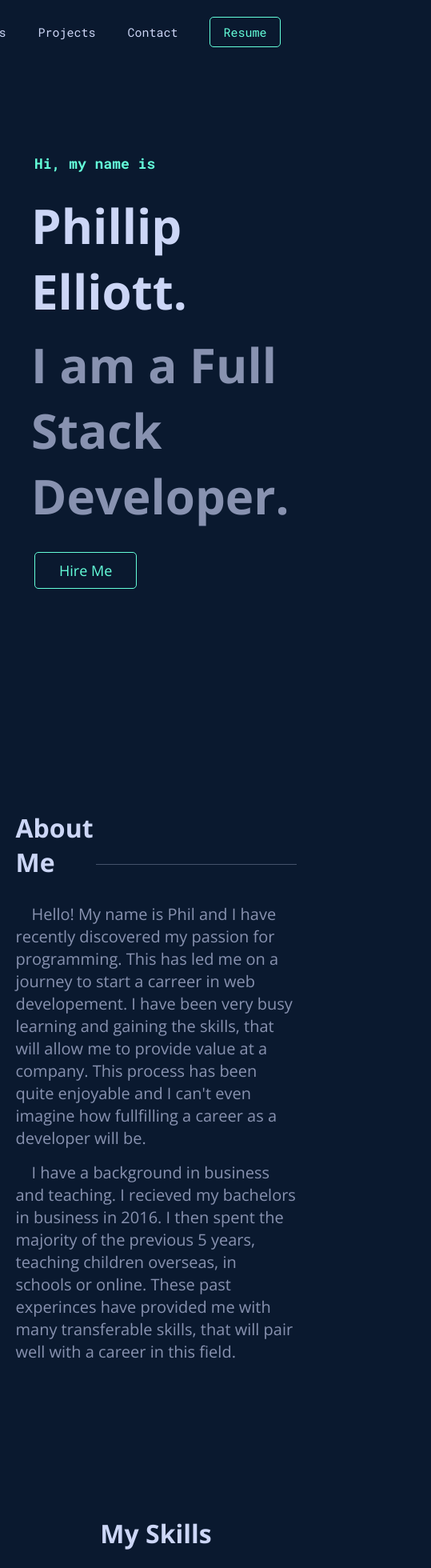
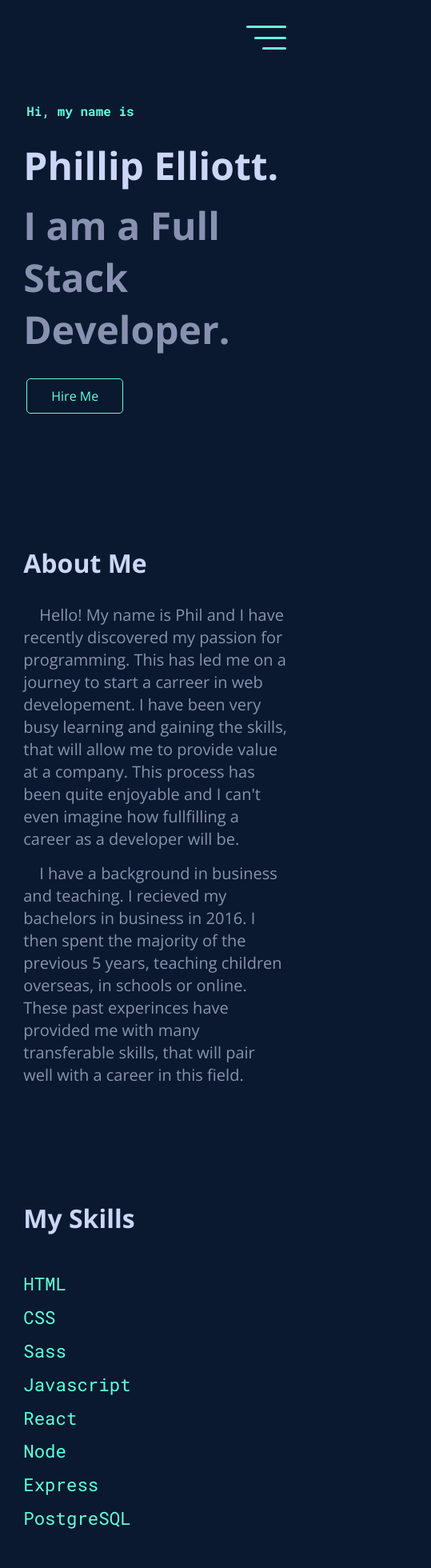
Before and after one commit to Phil-Elliott/Portfolio-2.0, a React (Create React App) app: page / in a window 390 px wide. Shown: the top 1960 px of the page at 80% size, 539 px wide, since content can reach past the window. Built offline with nearby package versions, Linux system fonts and the light colour scheme.

Commit message:
made it responsive for mobile devices

```diff
--- a/src/About/About.scss
+++ b/src/About/About.scss
@@ -33,6 +33,14 @@ $green-color: #64ffda;
 
 @media only screen and (max-width: 850px) {
   #about {
-    max-width: 90%;
+    max-width: 85%;
+
+    .heading {
+      grid-template-columns: 1fr;
+
+      span {
+        display: none;
+      }
+    }
   }
 }
--- a/src/App.scss
+++ b/src/App.scss
@@ -19,6 +19,7 @@ $med-color: #8892b0;
   margin: 0;
   padding: 0;
   scroll-behavior: smooth;
+  //width: 100%;
 }
 
 body {
--- a/src/Contact/Contact.scss
+++ b/src/Contact/Contact.scss
@@ -46,5 +46,6 @@ $green-color: #64ffda;
 @media only screen and (max-width: 850px) {
   #contact {
     max-width: 90%;
+    padding: 2rem 0 8rem;
   }
 }
--- a/src/Main/Main.scss
+++ b/src/Main/Main.scss
@@ -10,25 +10,25 @@ $green-color: #64ffda;
   h1 {
     color: $green-color;
     font-family: "Roboto Mono", monospace;
-    font-size: 18px;
+    font-size: 1.2rem;
     padding-bottom: 25px;
     padding-left: 4px;
   }
 
   h2 {
     color: $light-color;
-    font-size: 60px;
+    font-size: 3.75rem;
     padding-bottom: 10px;
   }
 
   h3 {
     color: $med-color;
-    font-size: 60px;
+    font-size: 3.75rem;
     padding-bottom: 40px;
   }
 
   p {
-    font-size: 18px;
+    font-size: 1.2rem;
     padding-left: 4px;
 
     a {
@@ -47,6 +47,23 @@ $green-color: #64ffda;
 
 @media only screen and (max-width: 850px) {
   #main {
-    max-width: 80%;
+    padding: 8rem 0 1rem;
+    max-width: 85%;
+
+    h1 {
+      font-size: 1rem;
+    }
+
+    h2 {
+      font-size: 3rem;
+    }
+
+    h3 {
+      font-size: 3rem;
+    }
+
+    p {
+      font-size: 1rem;
+    }
   }
 }
--- a/src/Navbar/Navbar.js
+++ b/src/Navbar/Navbar.js
@@ -1,10 +1,24 @@
-import React from "react"
+import React, { useState } from "react"
 import "./Navbar.scss"
 
 const Navbar = () => {
+  const [navClass, setNavClass] = useState("nav-nav")
+
+  // Changes the nav to hamburger menu based off of page size
+  const changeClass = () => {
+    navClass === "nav-nav"
+      ? setNavClass("nav-nav active-nav")
+      : setNavClass("nav-nav")
+  }
+
   return (
     <div className="navbar">
-      <ul>
+      <button href="#" className="toggle-button" onClick={changeClass}>
+        <span className="bar1"></span>
+        <span className="bar2"></span>
+        <span className="bar3"></span>
+      </button>
+      <ul className={navClass}>
         <li>
           <a href="#about">About</a>
         </li>
--- a/src/Navbar/Navbar.scss
+++ b/src/Navbar/Navbar.scss
@@ -6,7 +6,7 @@ $green-color: #64ffda;
   background-color: $bg-color;
   font-family: "Roboto Mono", monospace;
   height: 80px;
-  width: 95%;
+  width: 100%;
   display: flex;
   align-items: center;
   justify-content: flex-end;
@@ -41,16 +41,61 @@ $green-color: #64ffda;
   }
 }
 
-@media only screen and (max-width: 850px) {
-  .navbar {
-    background-color: $bg-color;
-    font-family: "Roboto Mono", monospace;
-    height: 80px;
-    width: 95%;
-    display: flex;
-    align-items: center;
-    justify-content: flex-end;
-    position: fixed;
-    z-index: 100;
+.toggle-button {
+  position: absolute;
+  background-color: $bg-color;
+  border: none;
+  cursor: pointer;
+  top: 2.8rem;
+  right: 15rem;
+  display: none;
+  flex-direction: column;
+  justify-content: space-between;
+  align-items: flex-end;
+  width: 50px;
+  height: 30px;
+
+  span {
+    height: 3px;
+    background-color: $green-color;
+    border-radius: 10px;
+  }
+  .bar1 {
+    width: 100%;
+  }
+  .bar2 {
+    width: 80%;
+  }
+  .bar3 {
+    width: 60%;
   }
 }
+
+@media only screen and (max-width: 1450px) {
+  .nav-nav {
+    display: flex;
+    justify-content: center;
+  }
+}
+
+@media only screen and (max-width: 850px) {
+  .toggle-button {
+    display: flex;
+    top: 2rem;
+    right: 2rem;
+  }
+
+  .nav-nav {
+    background-color: $bg-color;
+    display: none !important;
+    flex-direction: column;
+    align-items: center;
+    padding-top: 18rem;
+    padding-bottom: 20px;
+    width: 100%;
+  }
+
+  .active-nav {
+    display: flex !important;
+  }
+}
--- a/src/Projects/Projects.scss
+++ b/src/Projects/Projects.scss
@@ -94,18 +94,50 @@ $green-color: #64ffda;
 
 @media only screen and (max-width: 850px) {
   #projects {
-    max-width: 90%;
+    padding: 4rem 0;
+    max-width: 85%;
 
     .heading {
       grid-template-columns: 1fr;
+
+      span {
+        display: none;
+      }
     }
-
     .project {
       grid-template-columns: 1fr;
+      padding: 5px 0;
 
       .gif {
         display: none;
       }
+      .project-info {
+        align-items: flex-start;
+
+        .project-heading {
+          padding-left: 7px;
+        }
+        a {
+          padding-left: 5px;
+        }
+        .project-description {
+          font-size: 15px;
+          margin-top: 1rem;
+          padding: 15px;
+          position: relative;
+          text-align: left;
+          width: 19rem;
+        }
+        ul {
+          display: flex;
+          margin-top: 1rem;
+
+          li {
+            font-size: 13px;
+            padding: 0 5px;
+          }
+        }
+      }
     }
   }
 }
--- a/src/Skills/Skills.js
+++ b/src/Skills/Skills.js
@@ -17,6 +17,16 @@ const Skills = () => {
         <p className="logo-set3 post">PostgreSQL </p>
         <p className="logo-set3 es6">ES6 </p>
       </div>
+      <ul className="skills-list">
+        <li>HTML</li>
+        <li>CSS</li>
+        <li>Sass</li>
+        <li>Javascript</li>
+        <li>React</li>
+        <li>Node</li>
+        <li>Express</li>
+        <li>PostgreSQL</li>
+      </ul>
     </div>
   )
 }
--- a/src/Skills/Skills.scss
+++ b/src/Skills/Skills.scss
@@ -54,49 +54,40 @@ $green-color: #64ffda;
     }
   }
 }
+.skills-list {
+  display: none;
+}
 
 @media only screen and (max-width: 850px) {
   #skills {
-    max-width: 95%;
+    padding: 5rem 0 2rem;
+    max-width: 85%;
+
+    h1 {
+      color: $light-color;
+      padding-bottom: 2.5rem;
+      text-align: left;
+    }
   }
-  .logos {
+  .logo-set1 {
+    display: none;
+  }
+  .logo-set2 {
+    display: none;
+  }
+  .logo-set3 {
+    display: none;
+  }
+  .skills-list {
     color: $green-color;
-    display: flex;
-    justify-content: center;
+    display: block;
+    font-family: "Roboto Mono", monospace;
+    list-style: none;
+    padding-left: 0rem;
 
-    .logo-set1 {
-      font-size: 1rem;
-      margin: 0rem;
-    }
-    .logo-set2 {
-      font-size: 0.5rem;
-      opacity: 0.75;
-      position: relative;
-    }
-    .react {
-      left: 24rem;
-      margin-top: 3rem;
-    }
-    .node {
-      margin: 3rem 0 0 21rem;
-    }
-    .sass {
-      margin-top: 22rem;
-    }
-    .logo-set3 {
+    li {
       font-size: 1.4rem;
-      opacity: 0.5;
-      position: relative;
-    }
-    .express {
-      margin: 22rem 0 0 3rem;
-    }
-    .post {
-      left: 24rem;
-      margin-top: 22rem;
-    }
-    .es6 {
-      margin-top: 1.5rem;
+      padding: 0.4rem 0;
     }
   }
 }
```
